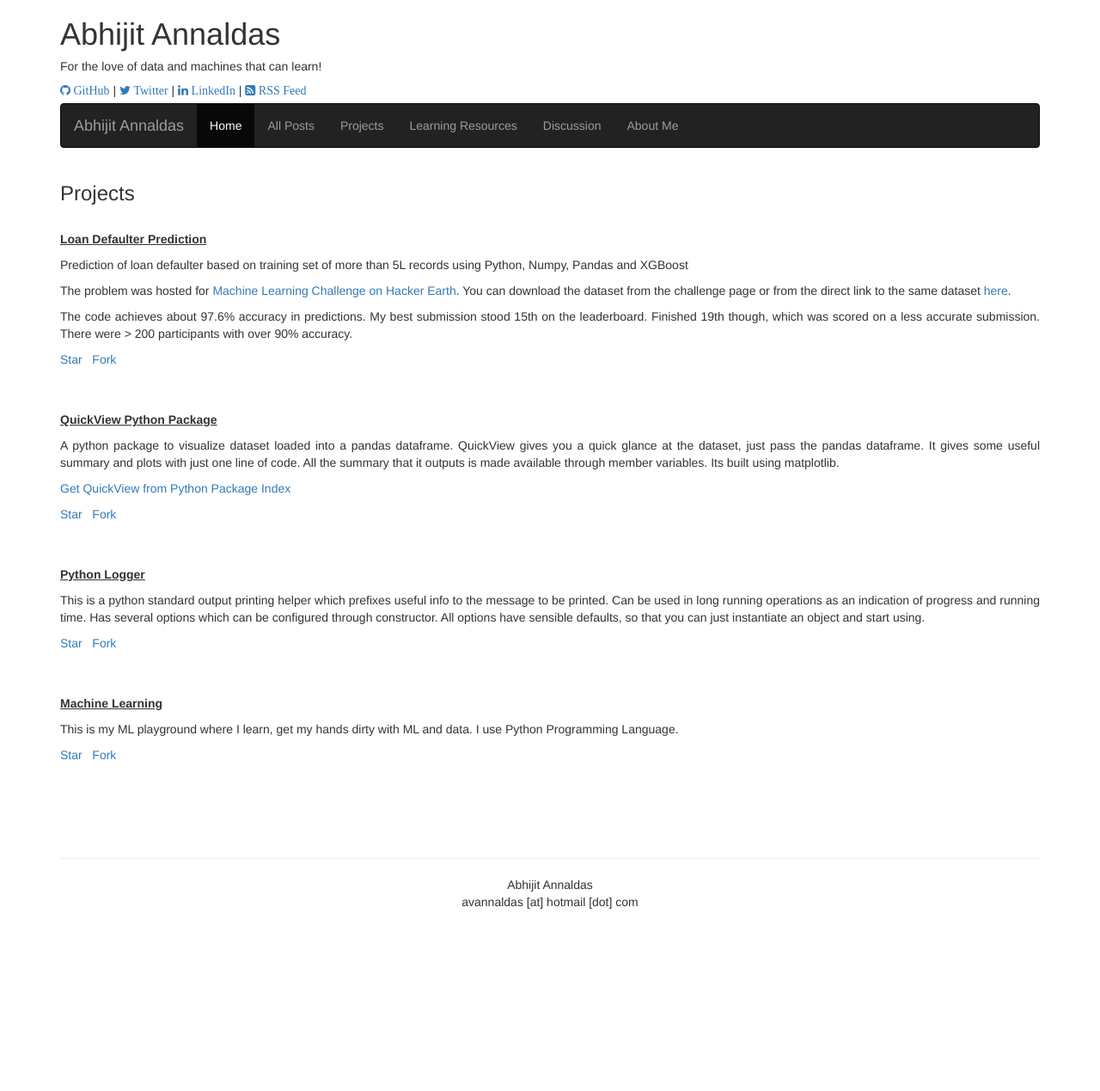
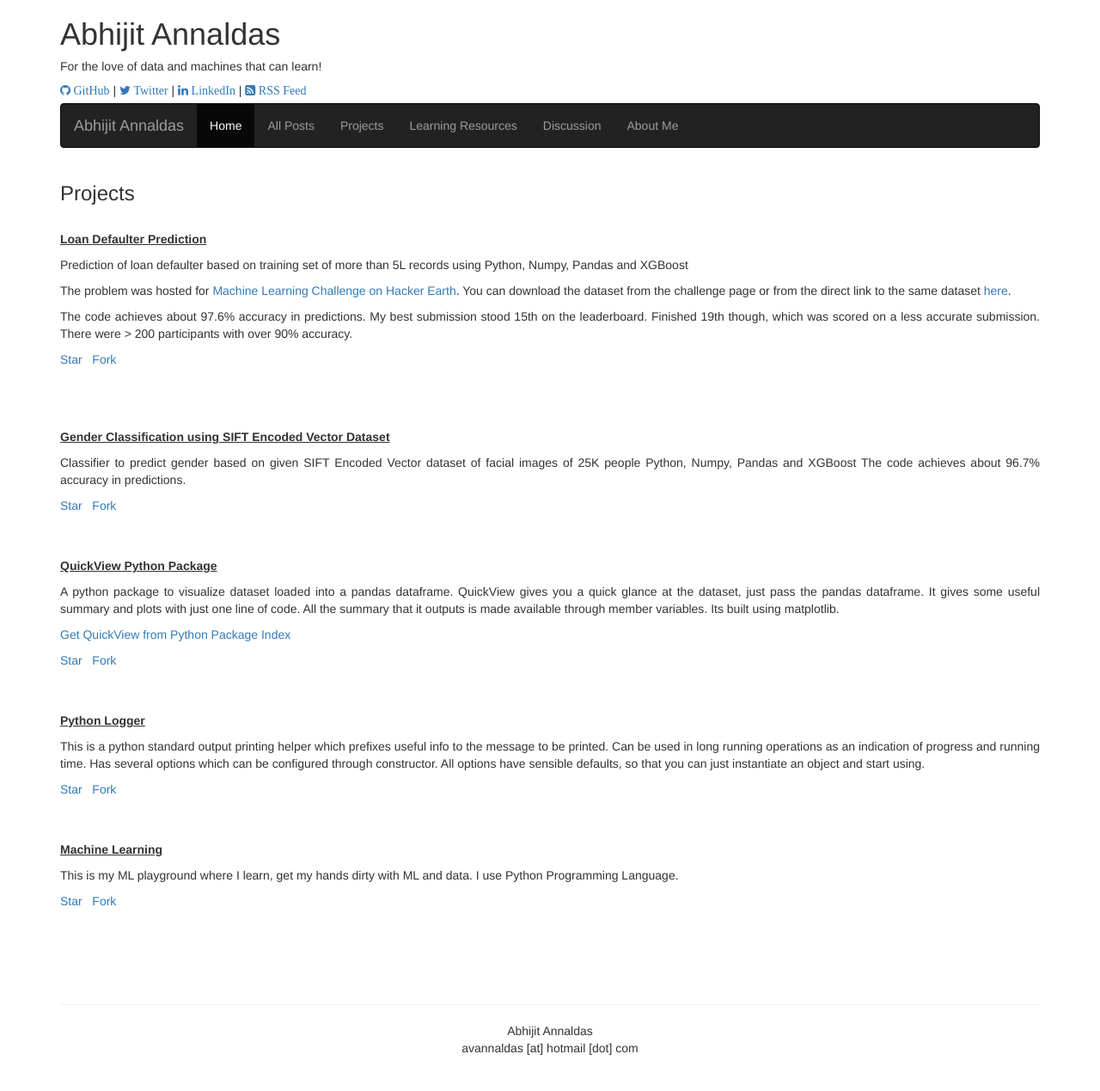
Before and after one commit to devm1023/ML_project, a Jekyll site: the page built from pages/projects.html, in a window 1280 px wide. Shown: the whole page at 86% size. Built offline with Jekyll 4.4.1, drawn with Linux system fonts in a browser that asks for light colours; nearby versions of some CDN libraries; before the commit the page ends 1099 px from its top, so only the background shows below that.

Commit message:
Update projects.html

```diff
--- a/pages/projects.html
+++ b/pages/projects.html
@@ -11,6 +11,14 @@
 <p>The code achieves about 97.6% accuracy in predictions. My best submission stood 15th on the leaderboard. Finished 19th though, which was scored on a less accurate submission. There were > 200 participants with over 90% accuracy.</p>
 <p>
   <a class="github-button" href="https://github.com/avannaldas/Loan-Defaulter-Prediction-Machine-Learning" data-icon="octicon-star" data-count-href="/avannaldas/Loan-Defaulter-Prediction-Machine-Learning/stargazers" data-count-api="/repos/avannaldas/Loan-Defaulter-Prediction-Machine-Learning#stargazers_count" data-count-aria-label="# stargazers on GitHub" aria-label="Star avannaldas/Loan-Defaulter-Prediction-Machine-Learning on GitHub">Star</a> &nbsp; <a class="github-button" href="https://github.com/avannaldas/Loan-Defaulter-Prediction-Machine-Learning/fork" data-icon="octicon-repo-forked" data-count-href="/avannaldas/Loan-Defaulter-Prediction-Machine-Learning/network" data-count-api="/repos/avannaldas/Loan-Defaulter-Prediction-Machine-Learning#forks_count" data-count-aria-label="# forks on GitHub" aria-label="Fork avannaldas/Loan-Defaulter-Prediction-Machine-Learning on GitHub">Fork</a>
+</p>
+<br /><br />
+
+<br />
+<p><b><u>Gender Classification using SIFT Encoded Vector Dataset</u></b></p>
+<p>Classifier to predict gender based on given SIFT Encoded Vector dataset of facial images of 25K people Python, Numpy, Pandas and XGBoost The code achieves about 96.7% accuracy in predictions.</p>
+<p>
+  <a class="github-button" href="https://github.com/avannaldas/GenderClassification" data-icon="octicon-star" data-count-href="/avannaldas/GenderClassification/stargazers" data-count-api="/repos/avannaldas/GenderClassification#stargazers_count" data-count-aria-label="# stargazers on GitHub" aria-label="Star avannaldas/GenderClassification on GitHub">Star</a> &nbsp; <a class="github-button" href="https://github.com/avannaldas/GenderClassification/fork" data-icon="octicon-repo-forked" data-count-href="/avannaldas/GenderClassification/network" data-count-api="/repos/avannaldas/GenderClassification#forks_count" data-count-aria-label="# forks on GitHub" aria-label="Fork avannaldas/GenderClassification on GitHub">Fork</a>
 </p>
 <br /><br />
 
```
